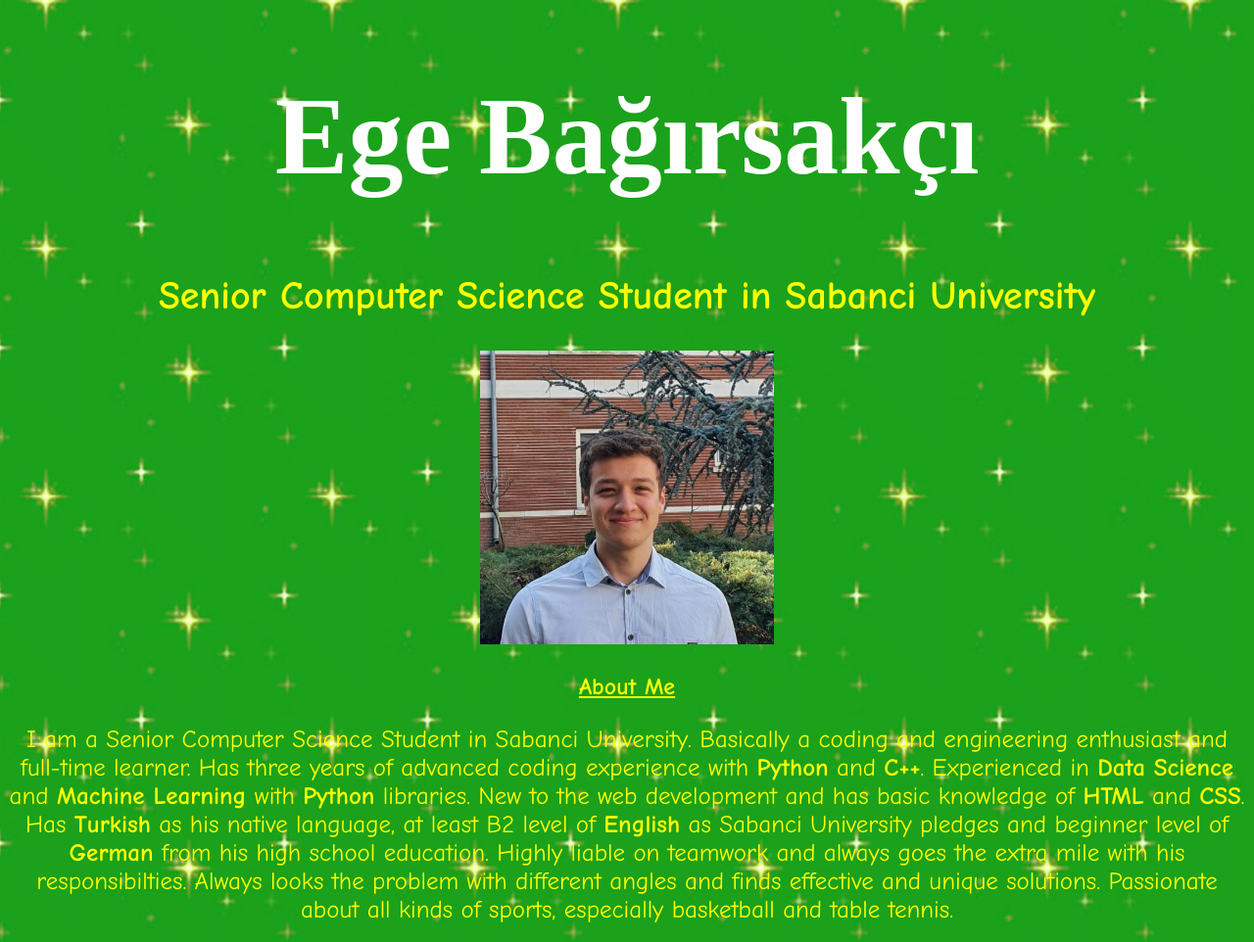
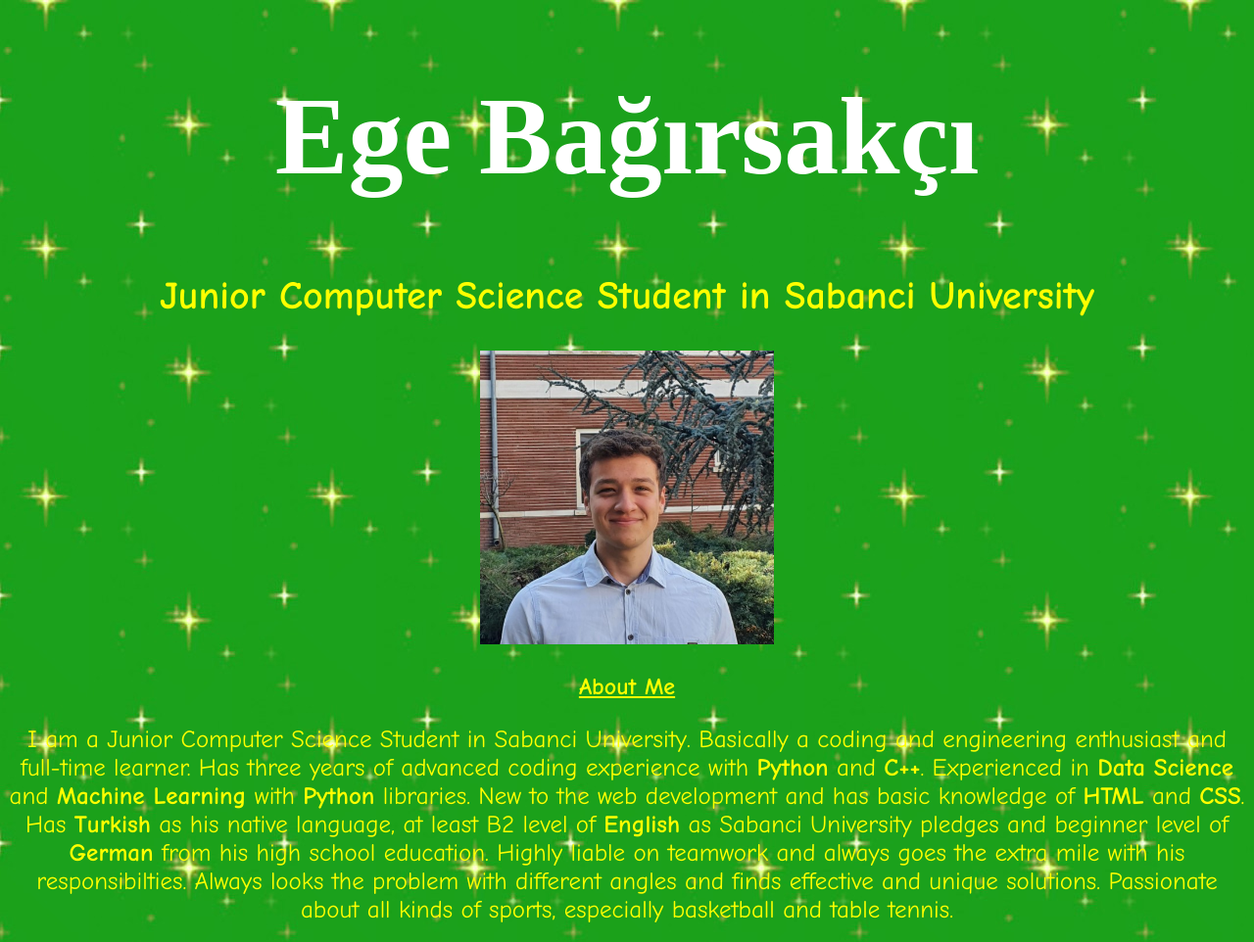
Before and after one commit to egebgs/breaking-bad-themed-website, a plain HTML site: page index.html in a window 1280 px wide. Shown: the top 962 px of the page at 98% size. Drawn offline with Linux system fonts and the light colour scheme.

Commit message:
Update index.html

```diff
--- a/index.html
+++ b/index.html
@@ -9,14 +9,14 @@
 
 	<body>
 		<h1 style=font-size:112px;>Ege Bağırsakçı</h1> <!-- 112 px-->
-		<h2 style=font-size:40px;>Senior Computer Science Student in Sabanci University</h2> <!--40 px-->
+		<h2 style=font-size:40px;>Junior Computer Science Student in Sabanci University</h2> <!--40 px-->
 
 		<center><img src="images/resume.jpg" width="300" height="300"/> </center>
 		<p></p>
 
 		<section>
 		<h2><u>About Me</u></h2> <!-- 25 px-->
-		<p>I am a Senior Computer Science Student in Sabanci University. Basically a coding and engineering enthusiast and full-time learner.
+		<p>I am a Junior Computer Science Student in Sabanci University. Basically a coding and engineering enthusiast and full-time learner.
 		Has three years of advanced coding experience with <strong>Python</strong> and <strong>C++</strong>.
 		Experienced in <strong>Data Science</strong> and <strong>Machine Learning</strong> with <strong>Python</strong> libraries.
 		New to the web development and has basic knowledge of <strong>HTML</strong> and <strong>CSS</strong>.
```
